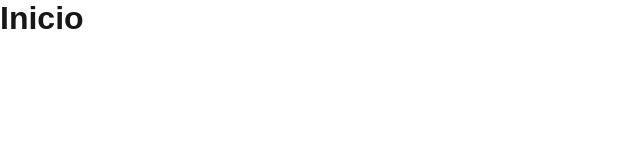
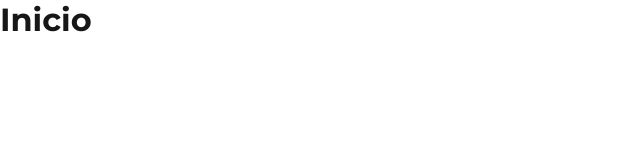
Before and after one commit to LeandroAS27/imobiliariaCase, a Next.js app: page / in a window 1280 px wide. Shown: the top 160 px of the page, without its empty margins (0-640 px from the left). Built offline with nearby package versions, Linux system fonts and the light colour scheme.

Commit message:
adicionado as fontes

```diff
--- a/src/app/globals.css
+++ b/src/app/globals.css
@@ -1,3 +1,5 @@
+@import url('https://fonts.googleapis.com/css2?family=Lora:wght@400;700&family=Montserrat:wght@400;700&display=swap');
+
 :root {
   --background: #ffffff;
   --foreground: #171717;
@@ -14,12 +16,13 @@ html,
 body {
   max-width: 100vw;
   overflow-x: hidden;
+  scroll-behavior: smooth;
 }
 
 body {
   color: var(--foreground);
   background: var(--background);
-  font-family: Arial, Helvetica, sans-serif;
+  font-family: 'Lora', serif;
   -webkit-font-smoothing: antialiased;
   -moz-osx-font-smoothing: grayscale;
 }
@@ -40,3 +43,14 @@ a {
     color-scheme: dark;
   }
 }
+
+h1,h2,h3,h4,h5,h6{
+  font-family: 'Montserrat', sans-serif;
+  font-weight: 700;
+  margin: 0;
+}
+
+p, span, li{
+  font-family: 'Lora', serif;
+  line-height: 1.6;
+}
--- a/src/app/layout.tsx
+++ b/src/app/layout.tsx
@@ -1,16 +1,9 @@
 import type { Metadata } from "next";
-import { Geist, Geist_Mono } from "next/font/google";
+import { Montserrat, Lora } from "@next/font/google";
 import "./globals.css";
 
-const geistSans = Geist({
-  variable: "--font-geist-sans",
-  subsets: ["latin"],
-});
-
-const geistMono = Geist_Mono({
-  variable: "--font-geist-mono",
-  subsets: ["latin"],
-});
+const montserrat = Montserrat({ subsets: ['latin'], weight: ['400', '700']});
+const lora = Lora({subsets: ['latin'], weight: ['400', '700']});
 
 export const metadata: Metadata = {
   title: "ImobiliariaCase",
@@ -24,7 +17,7 @@ export default function RootLayout({
 }>) {
   return (
     <html lang="pt-BR">
-      <body className={`${geistSans.variable} ${geistMono.variable}`}>
+      <body className={`${montserrat.variable} ${lora.variable}`}>
         {children}
       </body>
     </html>
```
